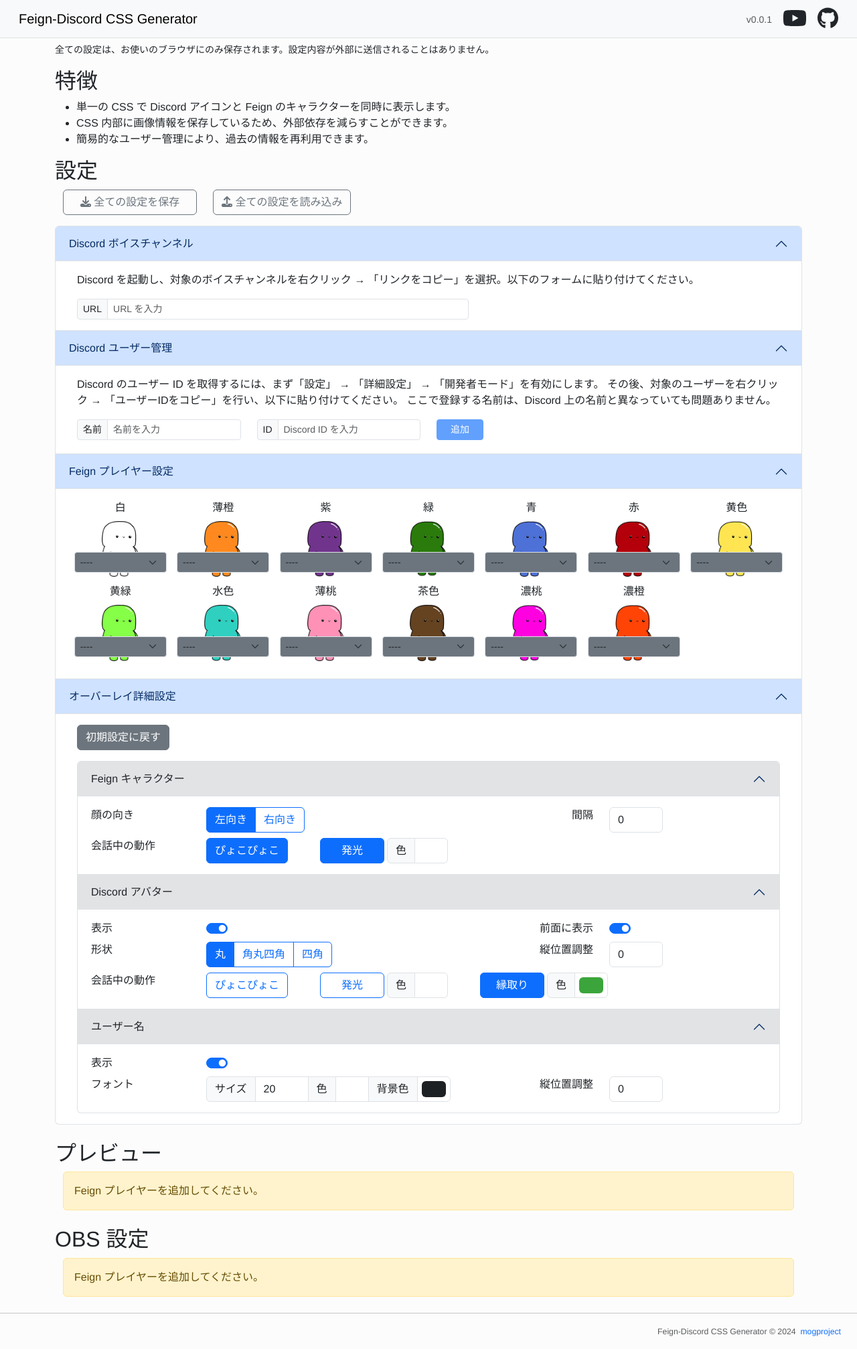
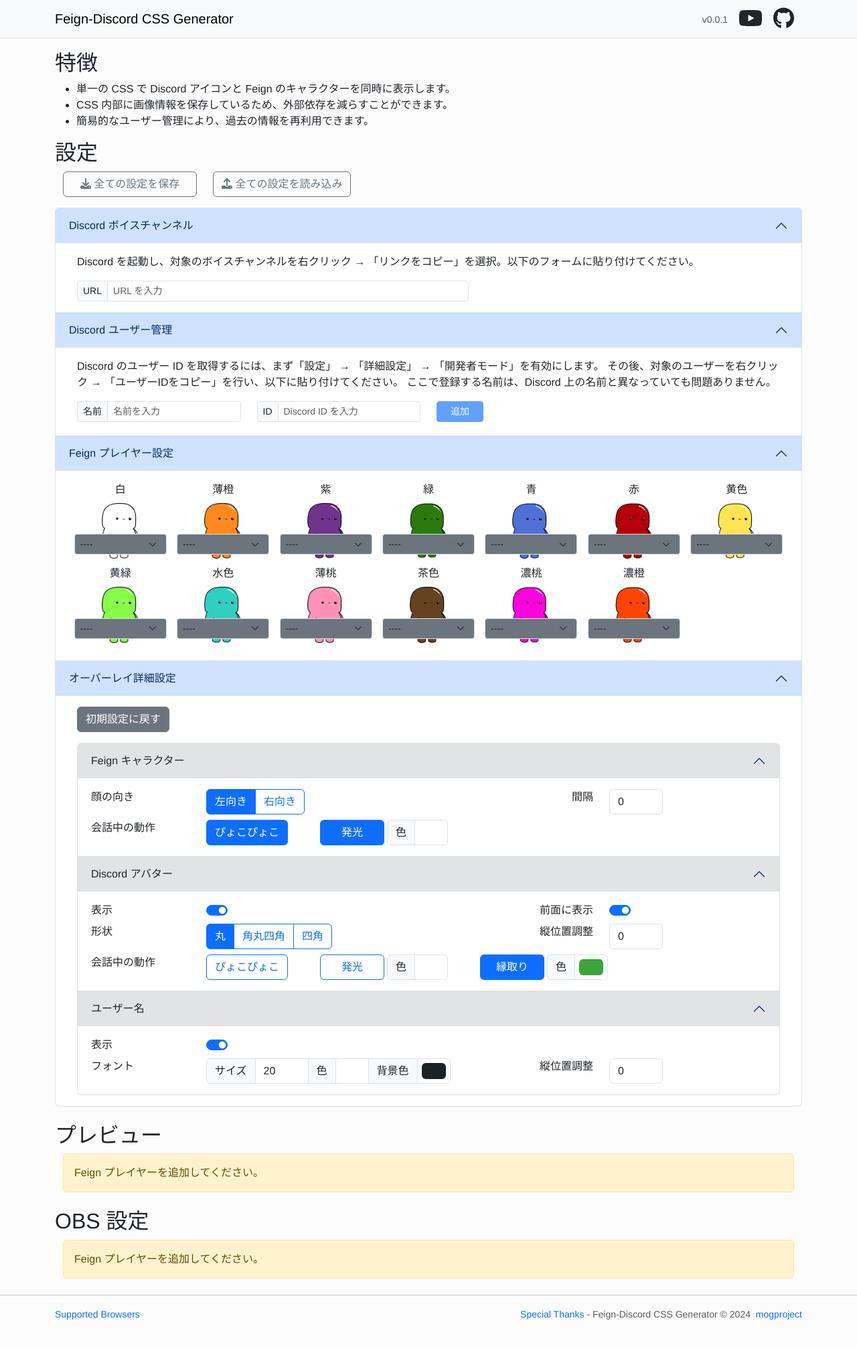
Before and after one commit to mogproject/feign-discord-css-generator, a React (Create React App) app: page / in a window 1280 px wide. Shown: the whole page at 67% size. After the commit the page ends 1990 px from the top, so only its background shows below. Built offline with nearby package versions, Linux system fonts and the light colour scheme.

Commit message:
Update header and footer

```diff
--- a/src/App.tsx
+++ b/src/App.tsx
@@ -13,6 +13,7 @@
 import { ViewSettingsPane } from "./components/sections/ViewSettingsPane";
 import FileSaveButton from "./components/buttons/FileSaveButton";
 import FileLoadButton from './components/buttons/FileLoadButton';
+import Footer from "./components/Footer";
 
 interface AllSettings {
   channelURL: string,
@@ -140,7 +141,7 @@
           updateUsernameSettings: updateUsernameSettings,
         }}
       >
-        <Container style={{ paddingTop: "5px" }}>
+        <Container style={{ marginTop: "30px", paddingTop: "5px" }}>
           <p>
             <small>全ての設定は、お使いのブラウザにのみ保存されます。設定内容が外部に送信されることはありません。</small>
           </p>
@@ -201,14 +202,7 @@
       <style>{buildCSS(feignPlayers, viewSettings)}</style>
       <style>{buildFeignImageCSS()}</style>
       <hr />
-      <small>
-        <p className="text-muted text-end me-4">
-          <small>
-            Feign-Discord CSS Generator &copy; 2024 &nbsp;
-            <a href="https://mogproject.com" style={{ textDecoration: 'none' }}>mogproject</a>
-          </small>
-        </p>
-      </small>
+      <Footer />
     </>
   );
 }
--- /dev/null
+++ b/src/components/Footer.tsx
@@ -0,0 +1,77 @@
+import React from "react";
+import { Button, Modal, Row, Col, Container } from "react-bootstrap";
+
+const piLink = 'https://piyonyuxu.fanbox.cc/posts/4943228';
+const alfeLink = 'https://obs-discord-icon.alfebelow.com/';
+const komiLink = 'https://koumi-hashiba.fanbox.cc/posts/7790890'
+
+function Footer() {
+  const [modalOpen, setModalOpen] = React.useState(false);
+  const [modalContent, setModalContent] = React.useState({ title: '', body: <></> })
+  const handleModalClose = () => setModalOpen(false);
+
+  const createItem = (author: string, title: string, link: string) =>
+    <li>{author}<ul><li><a href={link} target="_blank" rel="noreferrer">{title}</a></li></ul> </li>;
+
+  const supportedBrowsersContent = (<>
+    <p>This website was tested on the following browsers.</p>
+    <ul>
+      <li>Chrome (Recommended)
+        <ul><li>Version 131.0.6778.205 (Official Build) (arm64)</li></ul>
+      </li>
+      <li>Firefox</li>
+    </ul>
+    <p>Mobile screens are not supported.</p>
+  </>);
+
+  const specialThanksContent = (<>
+    <p>This work was heavily inspired by the following awesome creators.</p>
+    <ul>
+      {createItem('ぴよんゆぅ', 'pixivFANBOX', piLink)}
+      {createItem('alfe_below', 'OBSのDiscordアイコン外観変更ジェネレーター', alfeLink)}
+      {createItem('羽柴紅魅', 'pixivFANBOX', komiLink)}
+    </ul>
+  </>);
+
+  return (<>
+    <Container>
+      <Row><Col className='col-md-6 text-begin'>
+        <p>
+          <small className="text-muted">
+            <span className="link-like" onClick={() => {
+              setModalContent({ title: 'Supported Browsers', body: supportedBrowsersContent });
+              setModalOpen(true);
+            }}>Supported Browsers</span>
+          </small>
+        </p>
+      </Col>
+        <Col className='col-md-6 text-end'>
+          <p>
+            <small className="text-muted">
+              <span className="link-like" onClick={() => {
+                setModalContent({ title: 'Special Thanks', body: specialThanksContent });
+                setModalOpen(true);
+              }}>Special Thanks</span>
+              &nbsp;-
+              Feign-Discord CSS Generator &copy; 2024 &nbsp;
+              <a href="https://mogproject.com" target="_blank" rel="noreferrer" className="link-like">mogproject</a>
+            </small>
+          </p>
+        </Col>
+      </Row>
+    </Container>
+
+    <Modal show={modalOpen} onHide={handleModalClose}>
+      <Modal.Header closeButton>
+        <Modal.Title>{modalContent.title}</Modal.Title>
+      </Modal.Header>
+      <Modal.Body>{modalContent.body}</Modal.Body>
+      <Modal.Footer>
+        <Button variant="secondary" onClick={handleModalClose}>OK</Button>
+      </Modal.Footer>
+    </Modal>
+  </>)
+};
+
+
+export default Footer;
--- a/src/components/Header.tsx
+++ b/src/components/Header.tsx
@@ -8,22 +8,22 @@
 function Header() {
   return (
     <header>
-      <Navbar bg="light" data-bs-theme="light" className="border-bottom">
-        <Container className="mx-3">
-          <Navbar.Brand>Feign-Discord CSS Generator</Navbar.Brand>
-        </Container>
+      <Navbar fixed="top" bg="light" data-bs-theme="light" className="border-bottom">
+        <Container>
+          <Navbar.Brand href='#'>Feign-Discord CSS Generator</Navbar.Brand>
 
-        <Form className="form-inline me-3">
+          <Form className="form-inline">
             <Container className="d-flex">
               <small className="text-muted mt-2 me-3">v{APP_VERSION}</small>
-            <a className="nav-link me-3" href="https://www.youtube.com/@mogproject" target="_blank">
+              <a className="nav-link me-3" href="https://www.youtube.com/@mogproject" target="_blank" rel="noreferrer">
                 <FontAwesomeIcon icon={faYoutube} size="2x" />
               </a>
-            <a className="nav-link" href="https://github.com/mogproject/feign-discord-css-generator/" target="_blank">
+              <a className="nav-link" href="https://github.com/mogproject/feign-discord-css-generator/" target="_blank" rel="noreferrer">
                 <FontAwesomeIcon icon={faGithub} size="2x" />
               </a>
             </Container>
           </Form>
+        </Container>
       </Navbar>
     </header>
   );
--- a/src/components/sections/DiscordUsers.tsx
+++ b/src/components/sections/DiscordUsers.tsx
@@ -7,9 +7,9 @@
 
 export function DiscordUsers() {
   const { discordUsers, discordUserEditing, updateDiscordUsers, cleanDiscordId, updateDiscordUserEditing } = React.useContext(ConfContext);
-  const [modalOpen, SetModalOpen] = React.useState(false);
-  const [removeIndex, SetRemoveIndex] = React.useState(-1);
-  const handleModalClose = () => SetModalOpen(false);
+  const [modalOpen, setModalOpen] = React.useState(false);
+  const [removeIndex, setRemoveIndex] = React.useState(-1);
+  const handleModalClose = () => setModalOpen(false);
 
   //----------------------------------------------------------------------------
   //  Button Actions
@@ -188,8 +188,8 @@
               style={{ minWidth: '70px' }}
               onClick={
                 () => {
-                  SetModalOpen(true);
-                  SetRemoveIndex(index);
+                  setModalOpen(true);
+                  setRemoveIndex(index);
                 }
               }>
               削除
--- a/src/styles/index.css
+++ b/src/styles/index.css
@@ -16,3 +16,9 @@
   --bs-accordion-active-color: var(--bs-secodary-text-emphasis) !important;
   --bs-accordion-active-bg: var(--bs-secondary-bg-subtle) !important;
 }
+
+.link-like {
+  color: rgb(13,110,253);
+  text-decoration: none;
+  cursor: pointer;
+}
```
Lines whose indentation alone changed are shown as unchanged.
